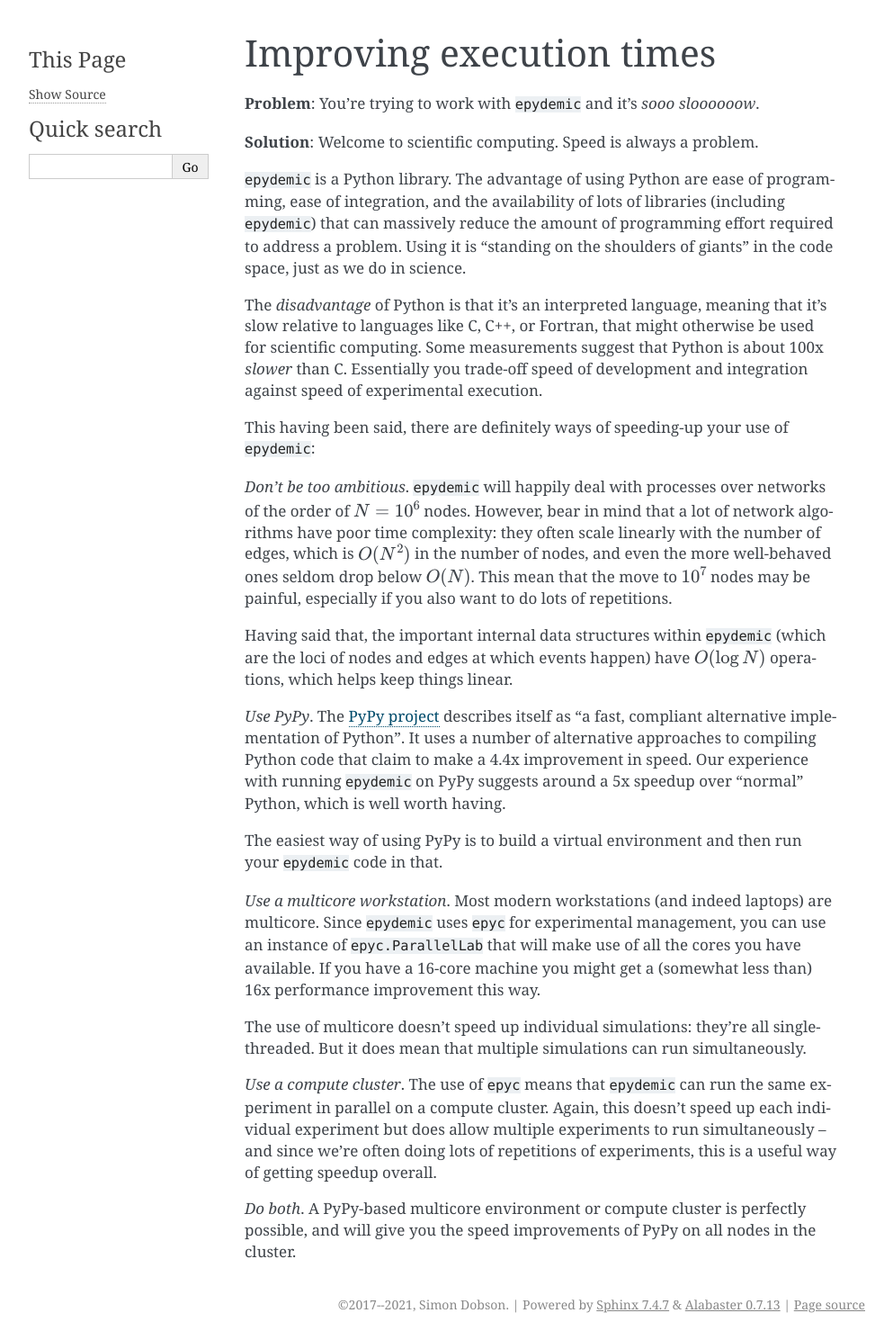
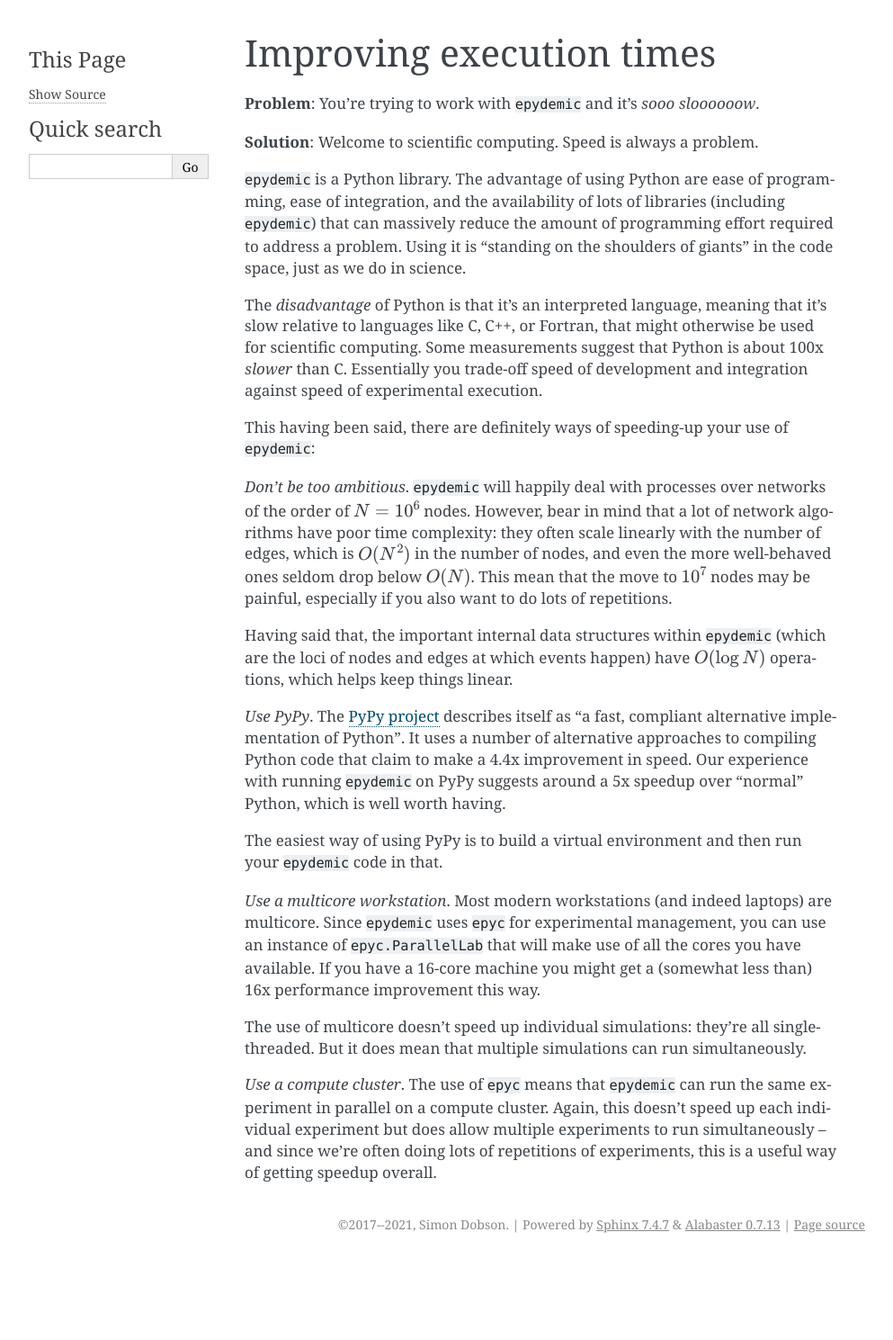
Before and after one commit to simoninireland/epydemic, a Sphinx documentation site: the page built from doc/cookbook/speed.rst, in a window 1280 px wide. Shown: the whole page at 90% size, without its empty margins (148-1141 px from the left). Built offline with Sphinx 7.4.7, drawn with Linux system fonts in a browser that asks for light colours; after the commit the page ends 1400 px from its top, so only the background shows below that.

Commit message:
Removed allusion to PyPy-based clusters (which don't work)

```diff
--- a/doc/cookbook/speed.rst
+++ b/doc/cookbook/speed.rst
@@ -67,7 +67,3 @@ cluster. Again, this doesn't speed up each individual experiment but does
 allow multiple experiments to run simultaneously -- and since we're
 often doing lots of repetitions of experiments, this is a useful way
 of getting speedup overall.
-
-*Do both*. A PyPy-based multicore environment or compute cluster is
-perfectly possible, and will give you the speed improvements of PyPy
-on all nodes in the cluster.
```
